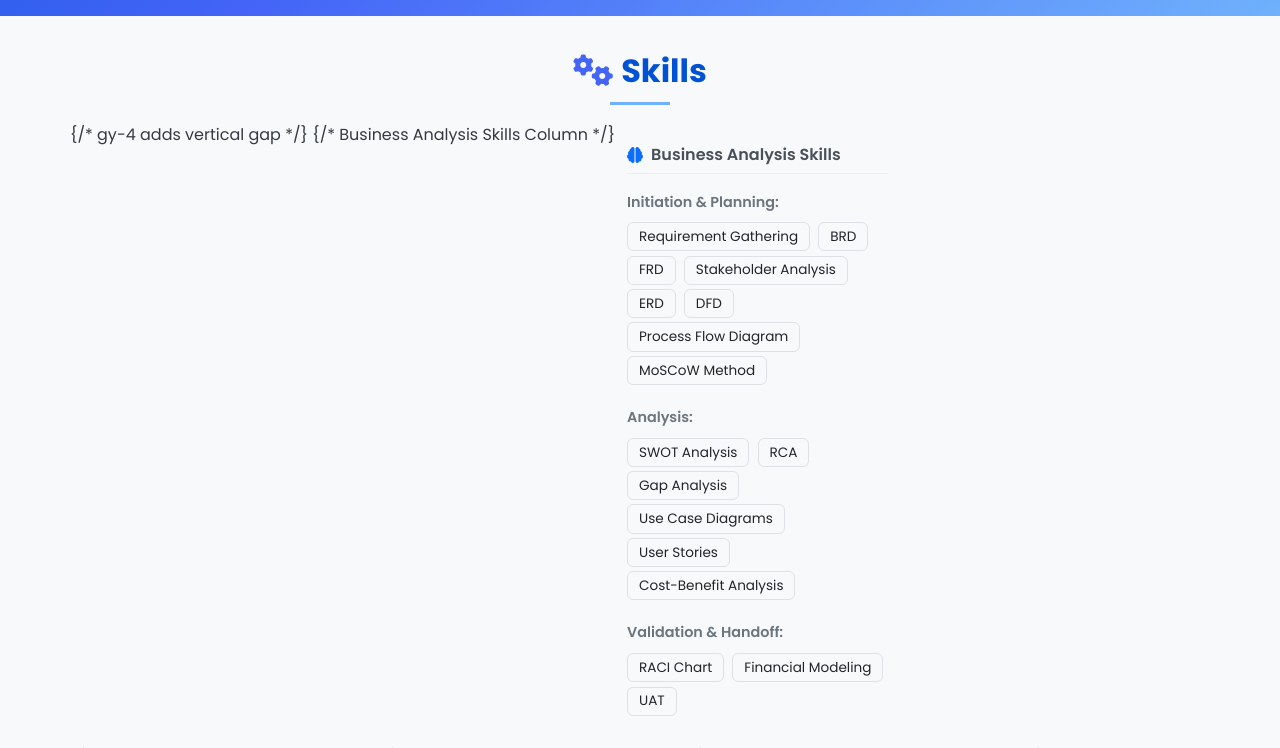
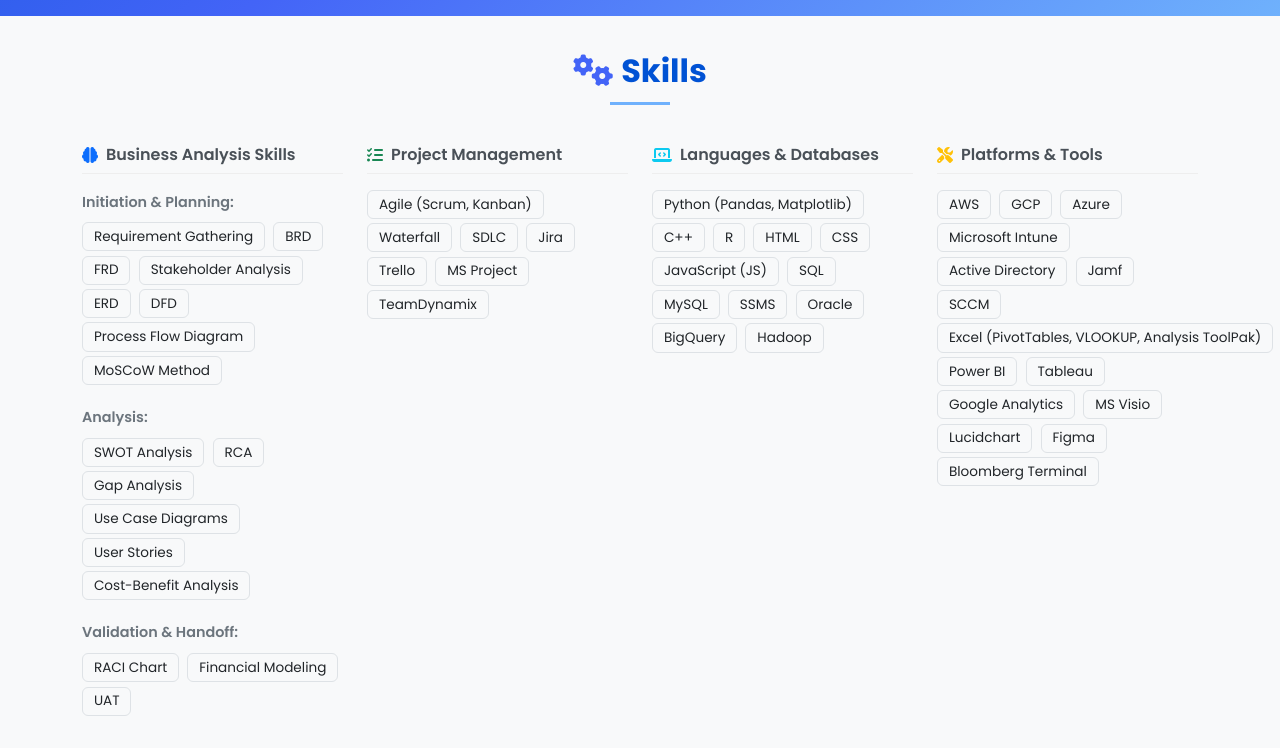
Before and after one commit to Yadnyeya/Resume-Portfolio-Website, a plain HTML site: page index.html in a window 1280 px wide. Shown: the part 840-1588 px from the top of the page. Drawn offline with nearby package versions, Linux system fonts and the light colour scheme.

Commit message:
Updated HTML content to portfolio website files

```diff
--- a/index.html
+++ b/index.html
@@ -72,8 +72,7 @@
         <section id="skills" class="py-5 scroll-target">
              <div class="fade-in">
                 <h2 class="section-title text-center mb-5"><i class="fas fa-cogs me-2"></i>Skills</h2>
-                <div class="row gy-4"> {/* gy-4 adds vertical gap */}
-                    {/* Business Analysis Skills Column */}
+                <div class="row gy-4">
                     <div class="col-lg-6 col-xl-3">
                         <div class="skill-category">
                             <h6><i class="fas fa-brain me-2 text-primary"></i>Business Analysis Skills</h6>
@@ -102,7 +101,6 @@
                         </div>
                     </div>
 
-                    {/* Project Management Skills Column */}
                     <div class="col-lg-6 col-xl-3">
                          <div class="skill-category">
                             <h6><i class="fas fa-tasks me-2 text-success"></i>Project Management</h6>
@@ -116,7 +114,6 @@
                         </div>
                     </div>
 
-                    {/* Languages & Databases Skills Column */}
                     <div class="col-lg-6 col-xl-3">
                          <div class="skill-category">
                             <h6><i class="fas fa-laptop-code me-2 text-info"></i>Languages & Databases</h6>
@@ -135,7 +132,6 @@
                         </div>
                     </div>
 
-                    {/* Platforms & Tools Skills Column */}
                     <div class="col-lg-6 col-xl-3">
                          <div class="skill-category">
                             <h6><i class="fas fa-tools me-2 text-warning"></i>Platforms & Tools</h6>
```
